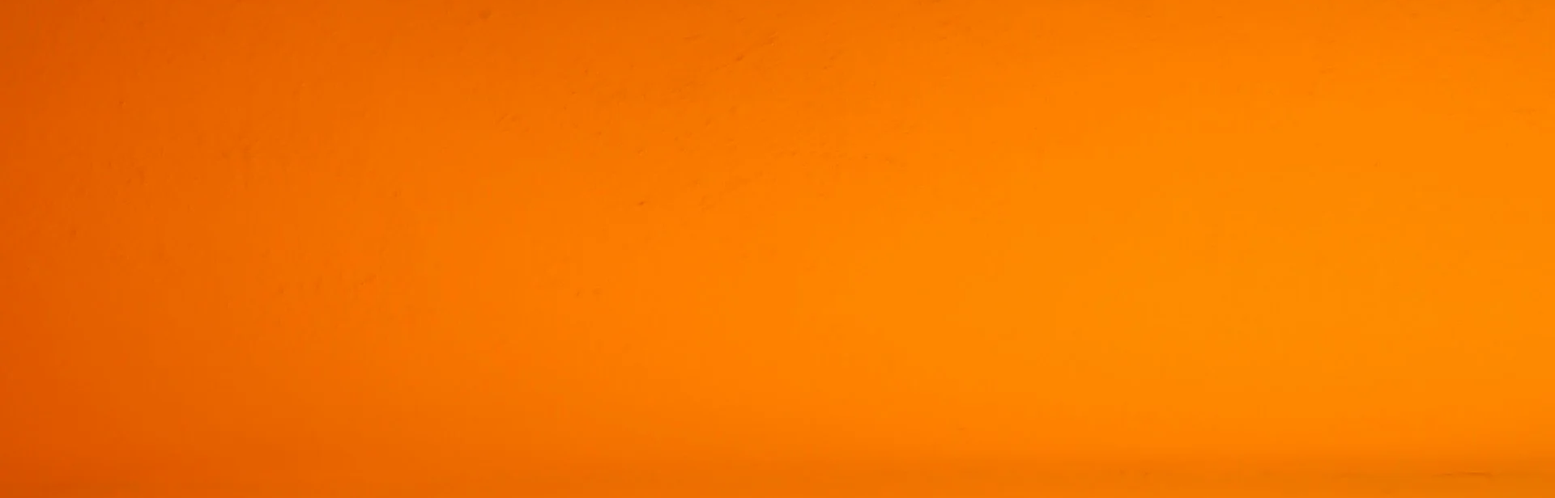
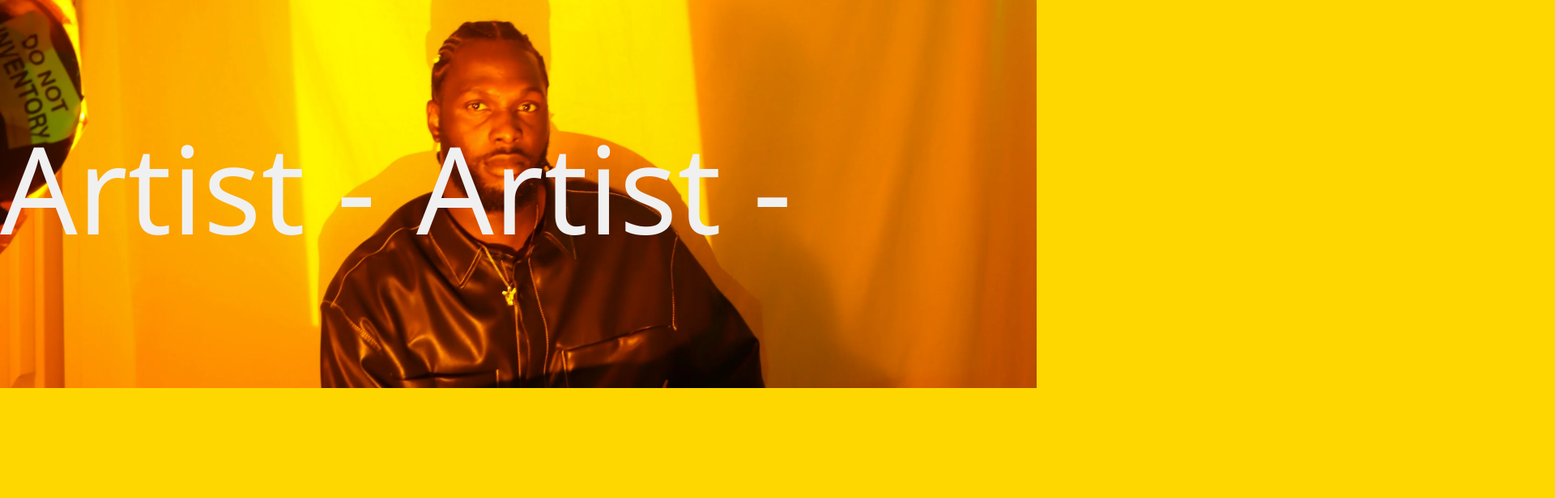
Before and after one commit to Akinloluwa-Adedijo/seyi-the-poet-website, a React (Vite) app: page / in a window 1280 px wide. Shown: the part 320-936 px from the top of the page at 81% size, 1920 px wide, since content can reach past the window. Built offline with nearby package versions, Linux system fonts and the light colour scheme; a web font is replaced by a local one.

Commit message:
added home page structure

```diff
--- a/package.json
+++ b/package.json
@@ -11,6 +11,7 @@
   },
   "dependencies": {
     "framer-motion": "^11.5.4",
+    "gsap": "^3.12.5",
     "react": "^18.3.1",
     "react-dom": "^18.3.1"
   },
--- a/src/components/Home/Home.jsx
+++ b/src/components/Home/Home.jsx
@@ -1,13 +1,23 @@
 import { motion } from "framer-motion";
 import "./home.css";
+import { useRef } from "react";
 
 import Transition from "../Transition/Transition";
 const Home = () => {
+  const firstText = useRef(null);
+  const secondText = useRef(null);
+  const slider = useRef(null);
   return (
     <div className="home">
       <div className="landing-page">
         <img src="/src/assets/home.webp" alt="" />
-        <p>Sèyí,ThePoet</p>
+        {/* <p>Sèyí,ThePoet</p> */}
+        <div className="slider-container">
+          <div className="slider">
+            <p>Artist -</p>
+            <p>Artist -</p>
+          </div>
+        </div>
       </div>
     </div>
   );
--- a/src/components/Home/home.css
+++ b/src/components/Home/home.css
@@ -0,0 +1,40 @@
+.landing-page {
+  /* width: 100%; */
+  position: relative;
+  height: 100vh;
+  display: flex;
+  /* align-items: center; */
+  /* justify-content: center; */
+  overflow: hidden;
+  margin-bottom: 100vh;
+}
+
+.landing-page img {
+  width: 100%;
+  /* height: 100%; */
+  object-fit: cover;
+}
+
+.slider-container {
+  position: absolute;
+  top: calc(100vh - 350px);
+}
+
+.slider {
+  position: relative;
+  white-space: nowrap;
+}
+
+.slider p {
+  position: relative;
+  margin: 0px;
+  color: var(--white);
+  font-size: 150px;
+  padding-right: 50px;
+}
+
+.slider p:nth-of-type(2) {
+  position: absolute;
+  left: 100%;
+  top: 0;
+}
--- a/src/components/Navbar/navbar.css
+++ b/src/components/Navbar/navbar.css
@@ -1,7 +1,7 @@
 .nav-header {
   background-color: var(--secondary);
   color: var(--primary);
-  /* position: fixed; */
+  position: fixed;
   padding: 0.625rem;
   width: 100%;
   box-sizing: border-box;
@@ -20,7 +20,7 @@
 }
 
 .nav-title img {
-  height: 40px;
+  height: 75px;
 }
 
 .nav-title p,
```
Also changed, not shown: 1 other file (tests, documents, lock files or other folders).
